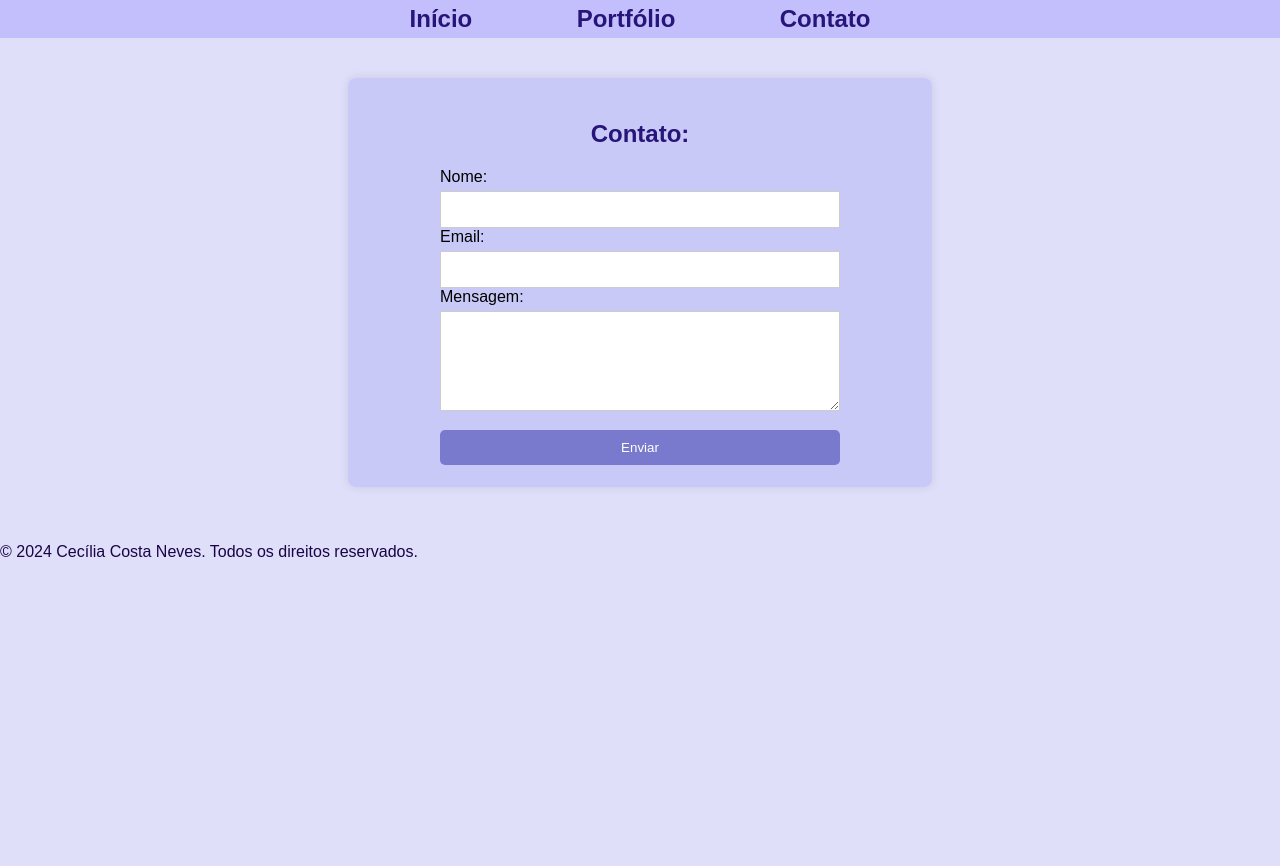
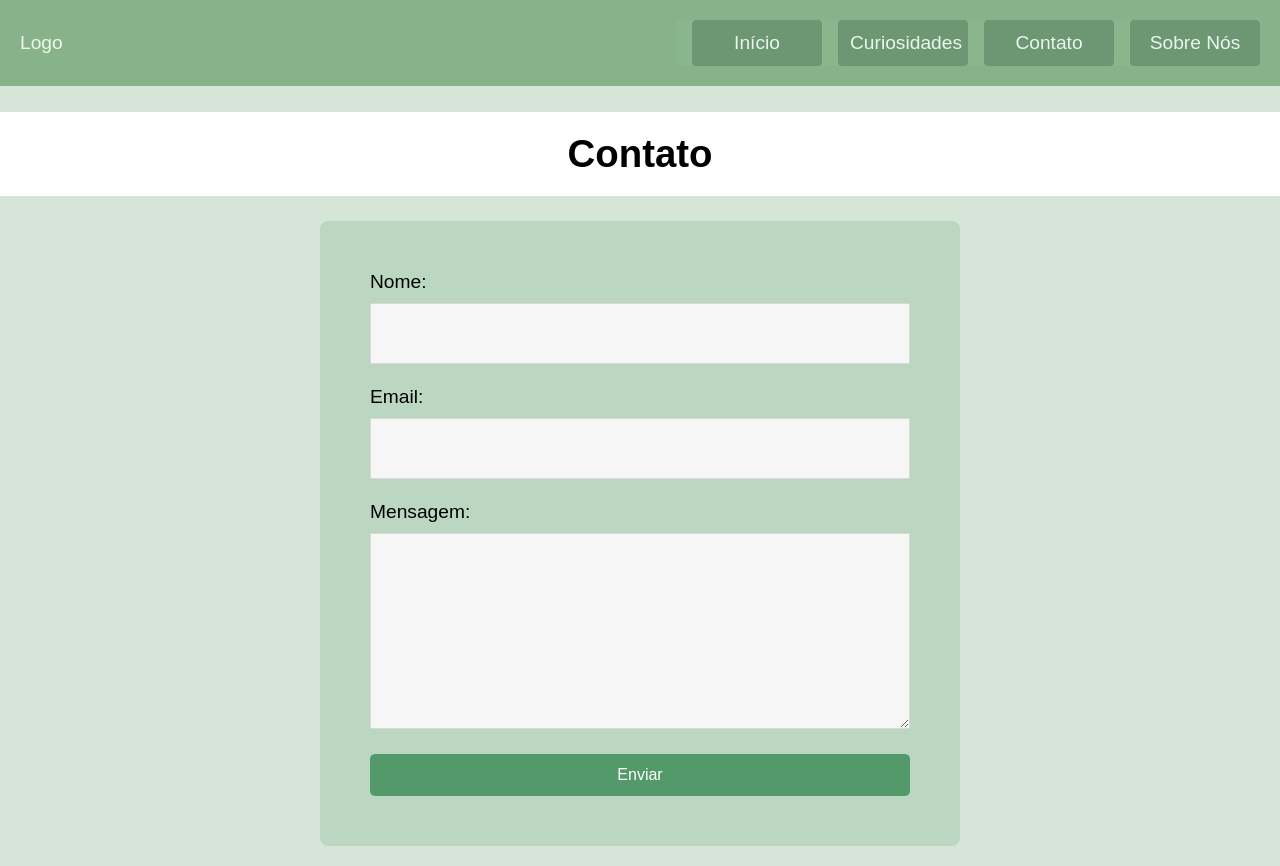
Before and after one commit to cecilia-neves/projeto-portfolio-iw, a plain HTML site: page contato.html in a window 1280 px wide. Before the commit the page ends 800 px from the top, so only its background shows below. Drawn offline with Linux system fonts and the light colour scheme.

Commit message:
Add files via upload

```diff
--- a/contato.html
+++ b/contato.html
@@ -7,36 +7,32 @@
     <link rel="stylesheet" href="style.css">
 </head>
 <body>
-    <header> <!--Cabeçalho-->
-        <nav> <!--Menu de Navegação-->
-            <ul> <!-- Nosso menu será uma lista não ordenada -->
-                <li> <a href="index.html">Início</a></li> <!-- Cada item de lista será um link para uma página do portfólio-->
-                <li> <a href="portfolio.html">Portfólio</a></li>
-                <li> <a href="contato.html">Contato</a></li>
+    <div class="header">
+        <a href="#png">Logo</a>
+        <div class="nav">
+            <ul class="menu">
+                <li><a href="inicio.html">Início</a></li>
+                <li><a href="index.html">Curiosidades</a></li>
+                <li><a href="contato.html">Contato</a></li>
+                <li><a href="sobre.html">Sobre Nós</a></li>
             </ul>
-        </nav>
-    </header>
+        </div>
+    </div>
+    <h1>Contato</h1>
     <main>
         <section>
-            <h1>Contato:</h1>
             <form action="" id="formulario">
                 <label for="nome">Nome:</label>
-                <input type="text" id="nome" name="nome" required>
+                <input type="text" id="nome" name="nome" required><br><br>
 
                 <label for="email">Email:</label>
-                <input type="email" id="email" name="email" required>
+                <input type="email" id="email" name="email" required><br><br>
 
                 <label for="mensagem">Mensagem:</label>
-                <textarea name="mensagem" id="mensagem" cols="30" rows="10">
-
-     </textarea>
+                <textarea name="mensagem" id="mensagem" cols="30" rows="10"></textarea>
 
                 <input type="submit" value="Enviar">
             </form>
         </section>
     </main>
-    <footer>
-        <p>&copy; 2024 Cecília Costa Neves. Todos os direitos reservados.</p>
-    </footer>
 </body>
-</html>
--- a/style.css
+++ b/style.css
@@ -1,35 +1,87 @@
-body{
-    background-color: rgb(223, 223, 250);
+body, ul, li{
+    margin: 0;
+    padding: 0;
+    list-style-type: none;
+    font-size: 1.2rem;
     font-family: Arial, Helvetica, sans-serif;
-    padding: 0px;
-    margin: 0px;
+    background-color: rgba(140, 189, 150, 0.363);
 }
-header{
-    background-color: rgba(130, 121, 255, 0.322);
-    padding: 5px 0px;
+h1{
+    text-align: center;
+    background-color: rgb(255, 255, 255);
+    padding: 20px;
 }
-nav ul{
-    list-style-type: none;
-    margin: 0px;
-    padding: 0px;
+h3{
+    color: rgb(2, 51, 23);
+}
+h4, p{
+    text-align: justify;
+    line-height: 27px;
+}
+.menu li a:hover{
+    background-color:rgba(80, 122, 87, 0.356);
+    transition: 0.3s;
+}
+a{
+    text-decoration: none;
+    color: rgba(243, 252, 246, 0.932);
+}
+.header{
+    background-color: rgba(90, 148, 90, 0.623);
+    display: flex;
+    flex-wrap: wrap;
+    justify-content: space-between;
+    align-items: center;
+    padding: 20px;
+}
+.menu{
+    display: flex;
+}
+.menu li{
+    margin-left: 16px;
     text-align: center;
+    width: 130px;
 }
-nav ul li{
-    display: inline;
-    margin: 0 50px;
+.menu li a{
+    display: block;
+    padding: 12px;
+    background-color: rgba(80, 122, 87, 0.527);
+    border-radius: 4px;
 }
-nav ul li a{
-    color: rgb(39, 21, 121);
-    text-decoration: none;
-    font-weight: bold;
-    font-size:x-large;
+.container{
+    background-color: rgba(140, 189, 150, 0.363);
+    display: flex;
+    flex-direction: row;
+    flex-wrap: wrap;
+    justify-content: space-evenly;
+    align-items: flex-start;
+    align-content: flex-start;
 }
-a:hover{
-    color: rgba(53, 29, 161, 0.836);
+.item{
+    background-color: rgba(168, 192, 168, 0.904);
+    color:rgb(72, 73, 72);
+    padding: 20px;
+    margin: 5px;
+    width: 300px;
+    height: 560px;
+    border-radius: 8px;
+    max-height: 600px;
+}
+img{
+    width: 295px;
+    height: 180px;
+    border-radius: 4px;
+}
+section{
+    background-color: rgba(140, 189, 150, 0.363);
+    padding: 50px;
+    max-width: 540px;
+    margin: 20px auto;
+    border-radius: 8px;
 }
 #formulario{
     width: 100%;
-    max-width: 400px;
+    max-width: 600px;
     margin: 0 auto;
     text-align: left;
 }
@@ -37,58 +89,26 @@ a:hover{
 #formulario input[type="email"],
 #formulario textarea{
     width: 100%;
-    padding: 10px;
-    margin-top: 5px;
-    border: 1px solid #ccc;
+    padding: 22px;
+    margin-top: 10px;
+    border: 1px solid #dad7d7;
     box-sizing: border-box;
-}
-#formulario textarea{
-    height: 100px;
+    background-color: rgba(247, 247, 247, 0.966);
 }
 #formulario input[type="submit"]{
     display: block;
     width: 100%;
-    margin-top: 15px;
-    padding: 10px 20px;
+    margin-top: 20px;
+    padding: 12px 22px;
     border: none;
     border-radius: 5px;
-    background-color: rgba(74, 76, 180, 0.623);
+    background-color: rgba(23, 116, 54, 0.623);
     color: rgb(255, 255, 255);
     cursor: pointer;
     transition: 0.3s;
+    font-size:medium;
 }
 #formulario input[type="submit"]:hover{
     color: rgb(255, 255, 255);
-    background-color:rgba(74, 85, 180, 0.589);
+    background-color:rgba(17, 90, 54, 0.589);
 }
-main{
-    padding: 20px;
-    text-align: center;
-}
-h1{
-    color: rgb(39, 21, 121);
-}
-section{
-    background-color:rgba(156, 155, 241, 0.329);
-    padding: 22px;
-    margin: 20px auto;
-    border-radius: 8px;
-    max-width: 540px;
-    box-shadow: 0 0 10px rgba(23, 8, 37, 0.1);
-}
-.portfolio
-ul li.portfolio{
-    width: 100%;
-    list-style-type: none;
-    text-align: center;
-}
-footer{
-    color: rgb(26, 3, 70);
-}
-section ul{
-    list-style-type: none;
-}
-img{
-    width: 200px;
-    height:300px;
-}
```
Also changed, not shown: index.html (+48 -23 lines), inicio.html (added, +58 -0 lines), sobre.html (added, +28 -0 lines).
